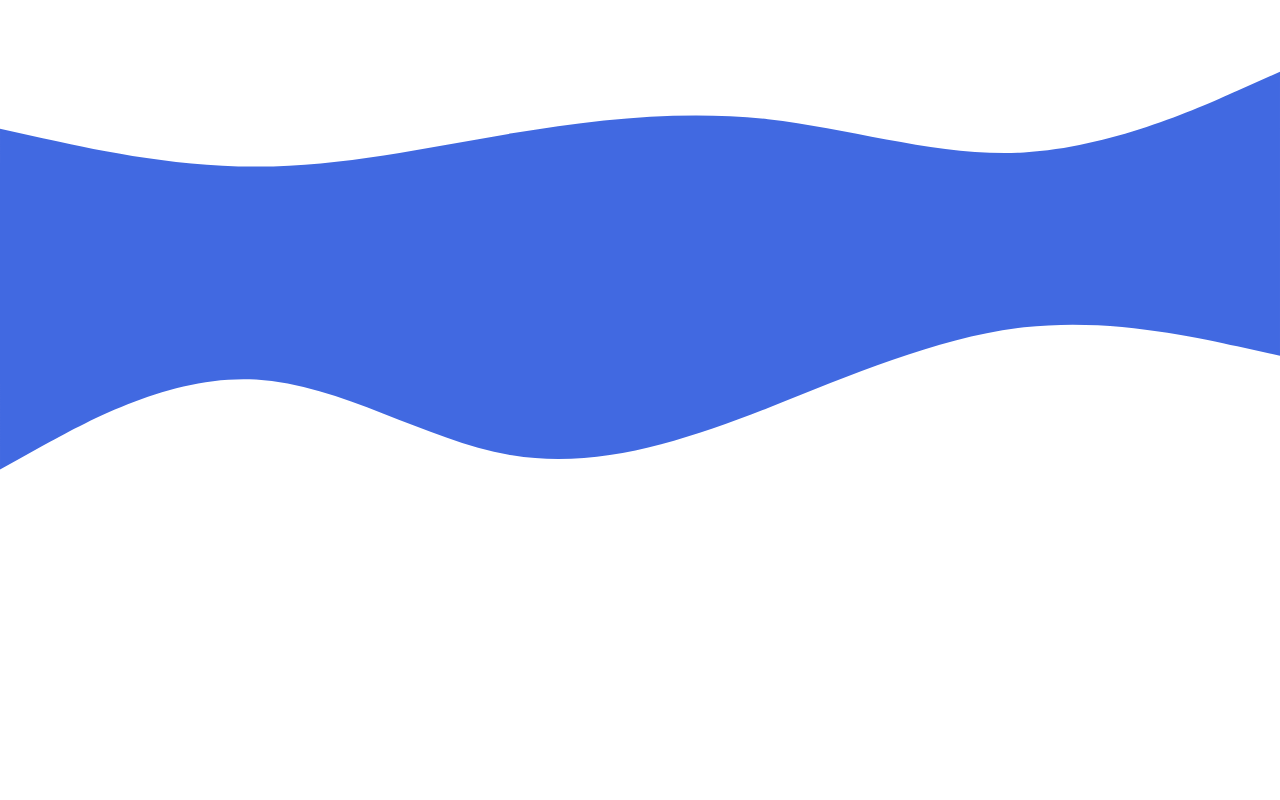
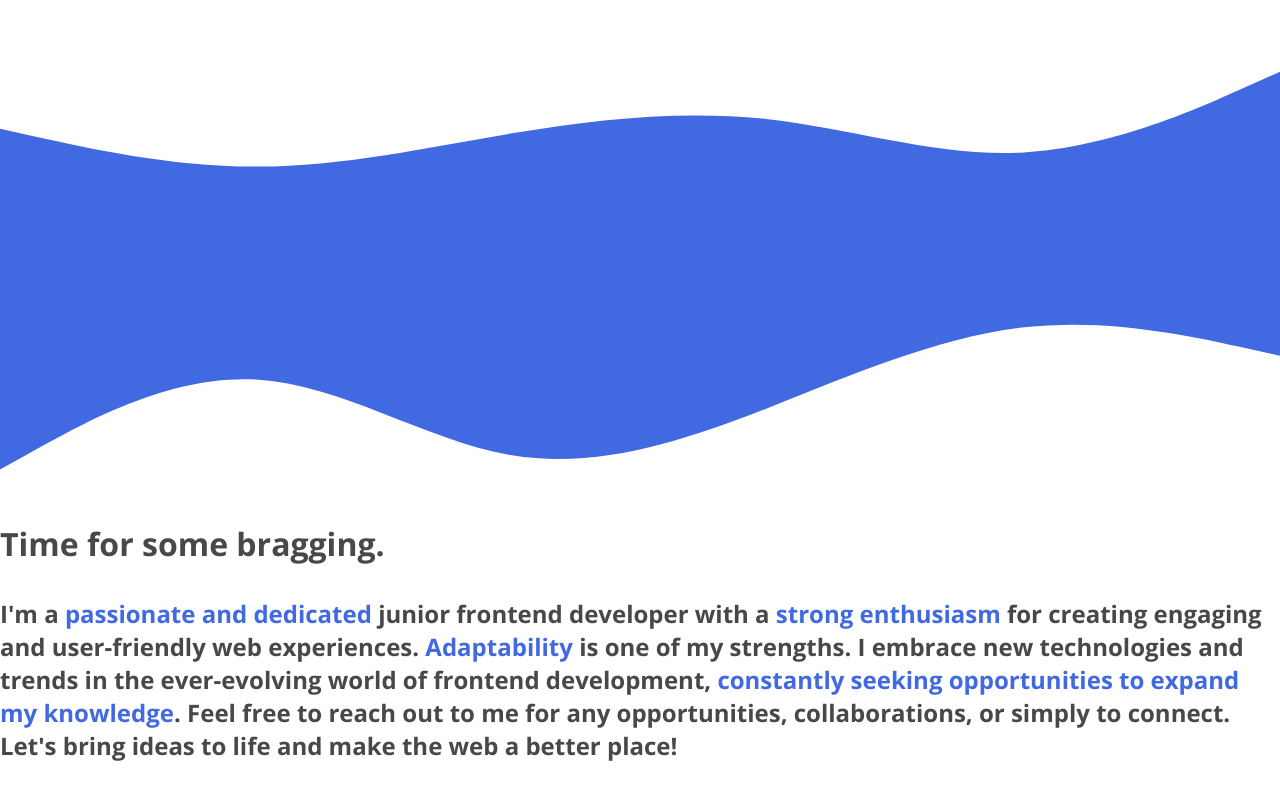
Before and after one commit to Bochen28/my-portfolio, a Next.js app: page / in a window 1280 px wide. Shown: the part 558-1358 px from the top of the page. Built offline with nearby package versions, Linux system fonts and the light colour scheme.

Commit message:
Added about me text

```diff
--- a/src/components/sections/about/About.tsx
+++ b/src/components/sections/about/About.tsx
@@ -6,7 +6,19 @@ function About() {
     <>
       <section id="about" className={styles.about}>
         <div className={styles.content}>
-
+          <h1>Time for some bragging.</h1>
+          <h2>
+            I'm a <span>passionate and dedicated</span> junior frontend
+            developer with a<span> strong enthusiasm</span> for creating
+            engaging and user-friendly web experiences.{" "}
+            <span>Adaptability</span> is one of my strengths. I embrace new
+            technologies and trends in the ever-evolving world of frontend
+            development,{" "}
+            <span>constantly seeking opportunities to expand my knowledge</span>
+            . Feel free to reach out to me for any opportunities,
+            collaborations, or simply to connect. Let's bring ideas to life and
+            make the web a better place!
+          </h2>
         </div>
         <TopWave />
       </section>
--- a/src/components/sections/about/about.module.sass
+++ b/src/components/sections/about/about.module.sass
@@ -8,3 +8,18 @@
     display: flex
     width: 80rem
     margin: auto
+    gap: 2rem
+    flex-wrap: wrap
+
+    h1
+        flex: 100%
+        font-size: 2rem
+        color: #484848
+
+    h2
+        flex: 100%
+        font-size: 1.5rem
+        color: #484848
+
+    span
+        color: #4169E1
```
Also changed, not shown: src/components/svg/bottomWave.module.sass (line endings or trailing spaces).
